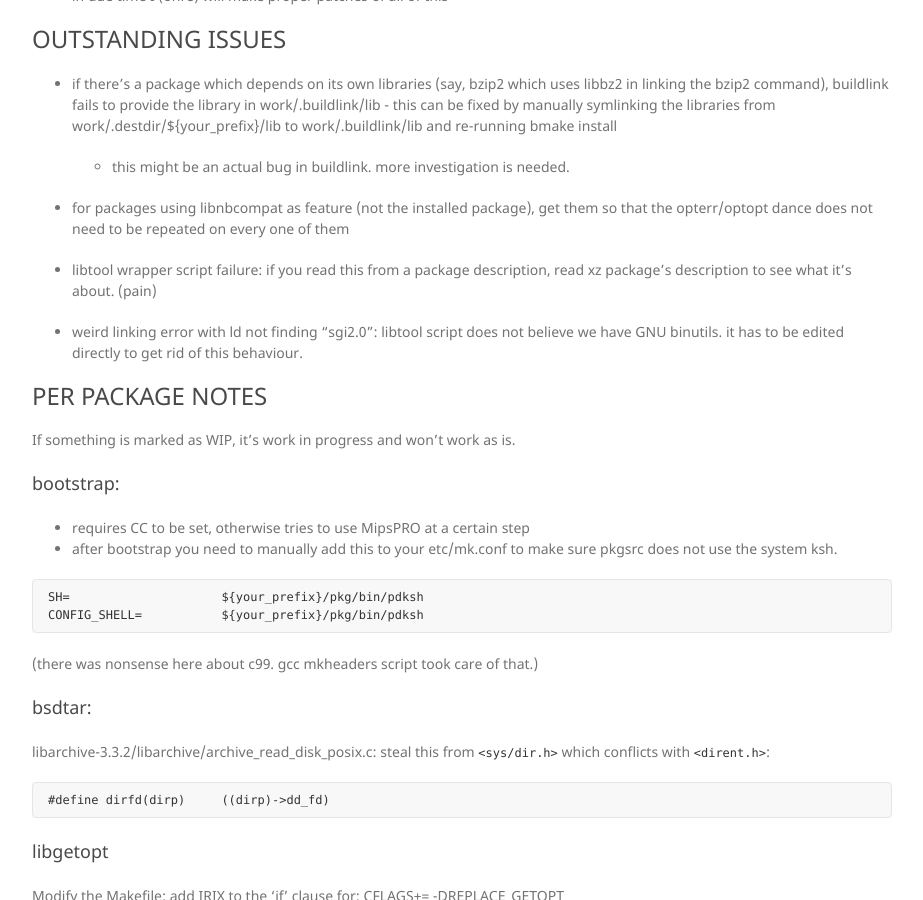
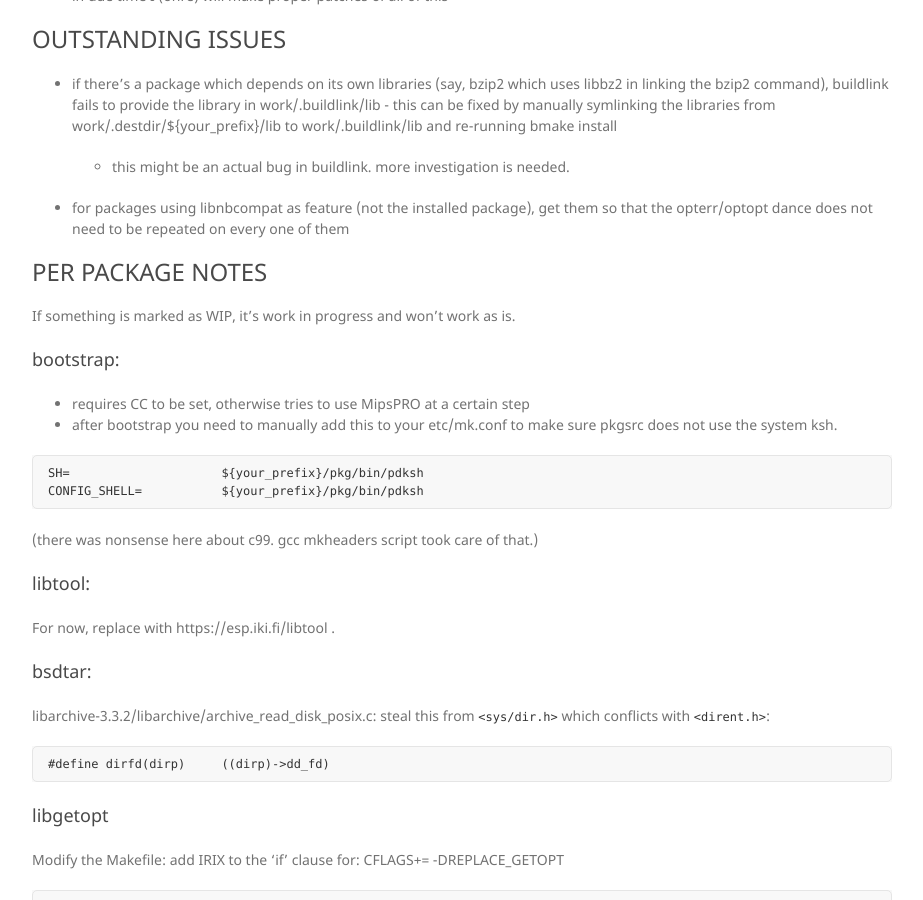
Before and after one commit to sgidevnet/sgidevnet.github.io, a Jekyll site: the page built from wiki/pkgsrc_build_notes.md, in a window 1280 px wide and 900 px high, scrolled down 1282 px. Shown: the whole window, without its empty margins (338-1261 px from the left). Built offline with Jekyll 4.4.1, drawn with Linux system fonts in a browser that asks for light colours; nearby versions of some CDN libraries; our own code applies the rules of GitHub Pages for plain Markdown files.

Commit message:
Update pkgsrc_build_notes.md

````diff
--- a/wiki/pkgsrc_build_notes.md
+++ b/wiki/pkgsrc_build_notes.md
@@ -76,13 +76,6 @@ export CXX=/opt/local/gcc-4.7.4/bin/gcc
   package), get them so that the opterr/optopt dance does not need to
   be repeated on every one of them
 
-* libtool wrapper script failure: if you read this from a package
-  description, read xz package's description to see what it's
-  about. (pain)
-
-* weird linking error with ld not finding "sgi2.0": libtool script
-  does not believe we have GNU binutils. it has to be edited directly
-  to get rid of this behaviour.
 
 ### PER PACKAGE NOTES
 
@@ -99,6 +92,9 @@ CONFIG_SHELL=           ${your_prefix}/pkg/bin/pdksh
 ```
 
 (there was nonsense here about c99. gcc mkheaders script took care of that.)
+
+##### libtool:
+For now, replace with https://esp.iki.fi/libtool .
 
 ##### bsdtar:
 
````
